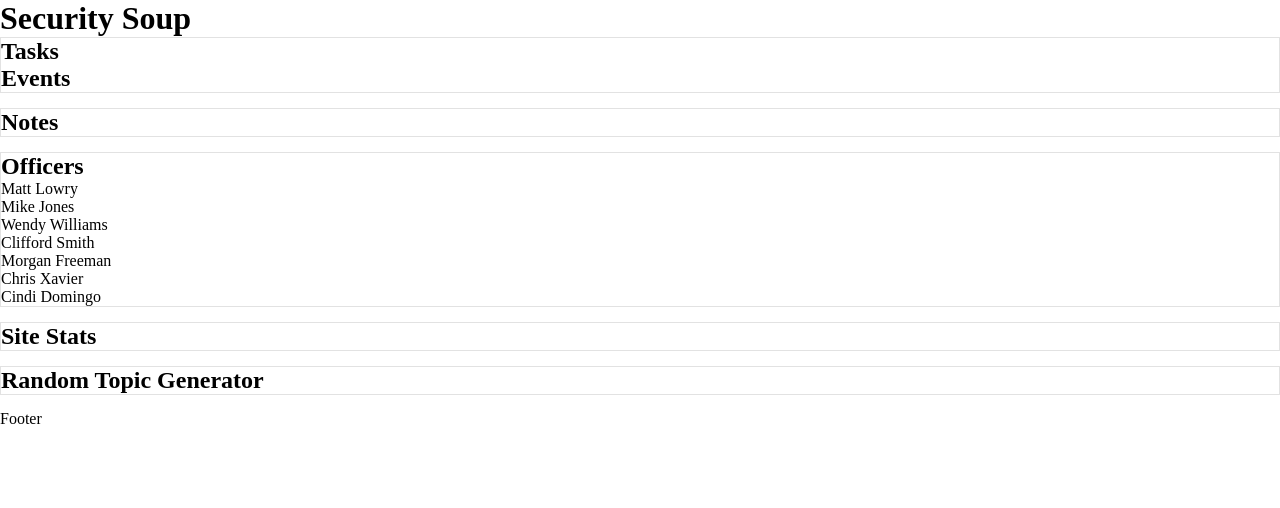
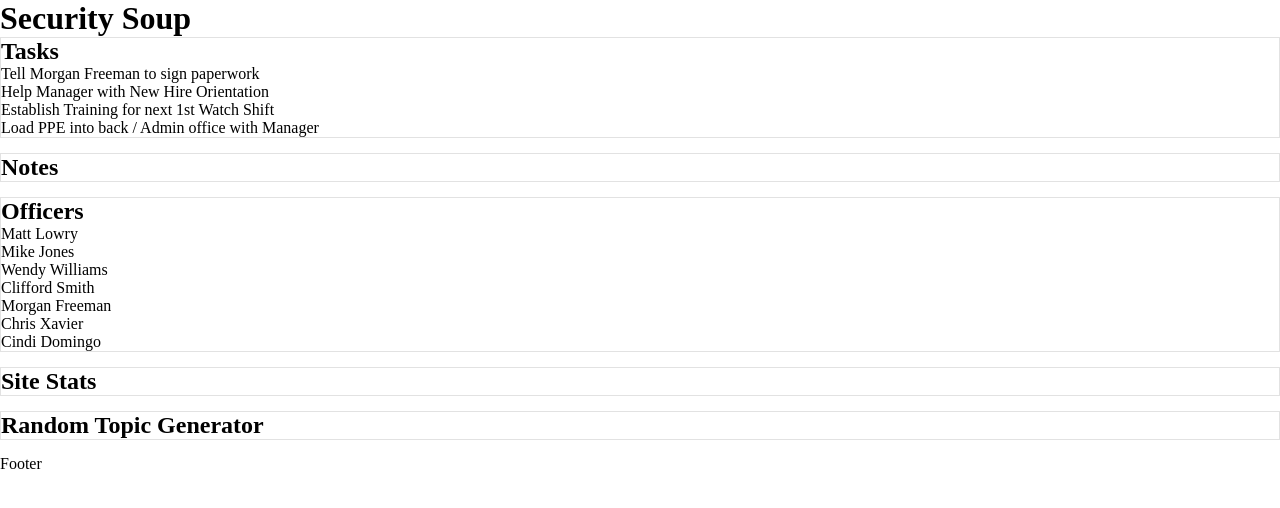
Before and after one commit to chrisvneal/security-soup, a React (Create React App) app: page / in a window 1280 px wide. Shown: the top 508 px of the page. Built offline with nearby package versions, Linux system fonts and the light colour scheme.

Commit message:
Add list of fake tasks to Tasks section

```diff
--- a/src/App.js
+++ b/src/App.js
@@ -9,7 +9,12 @@ const App = () => {
       <main>
         <section>
           <h2>Tasks</h2>
-          <h2>Events</h2>
+          <ul>
+            <li>Tell Morgan Freeman to sign paperwork</li>
+            <li>Help Manager with New Hire Orientation</li>
+            <li>Establish Training for next 1st Watch Shift</li>
+            <li>Load PPE into back / Admin office with Manager</li>
+          </ul>
         </section>
         <section>
           <h2>Notes</h2>
```
